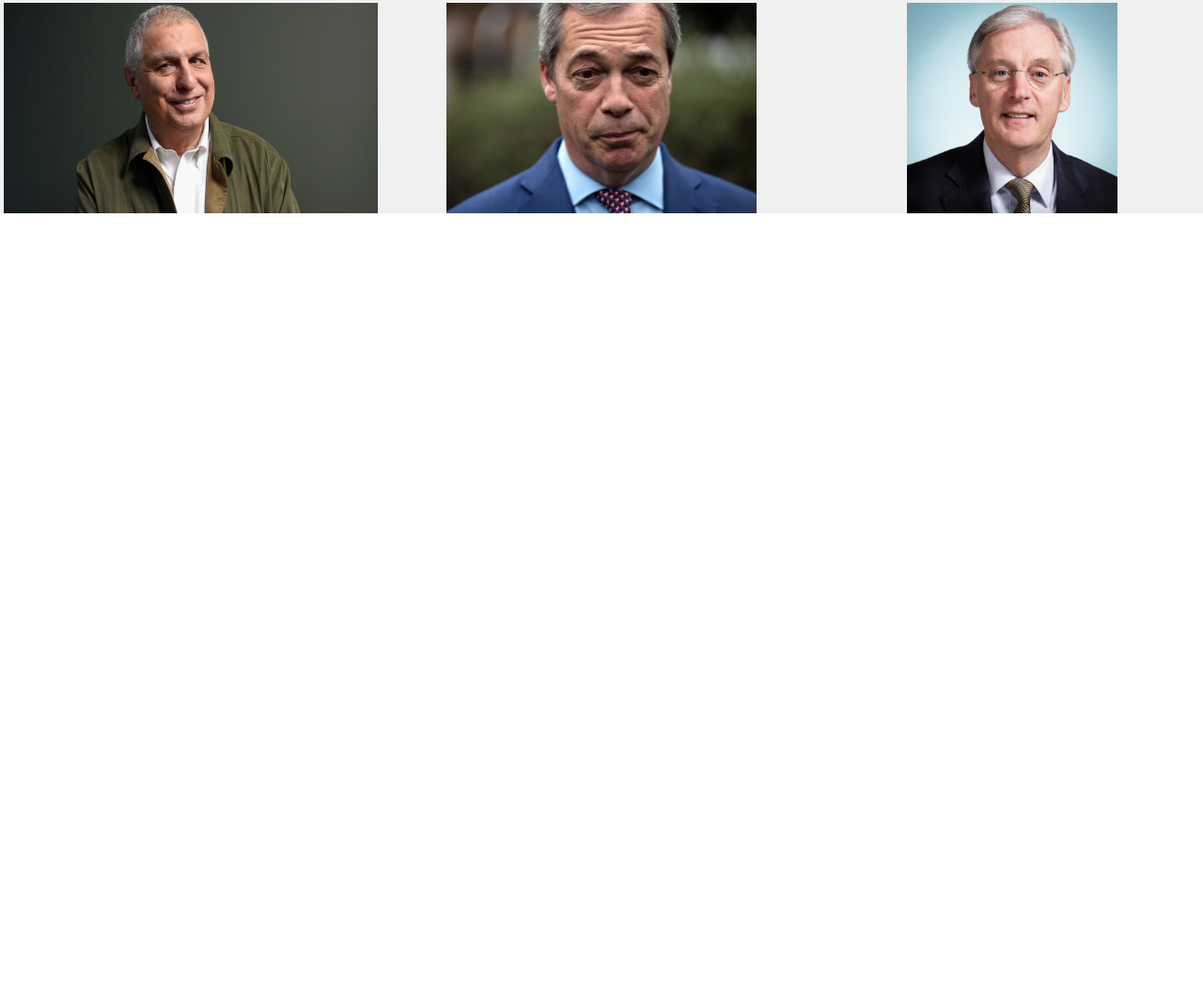
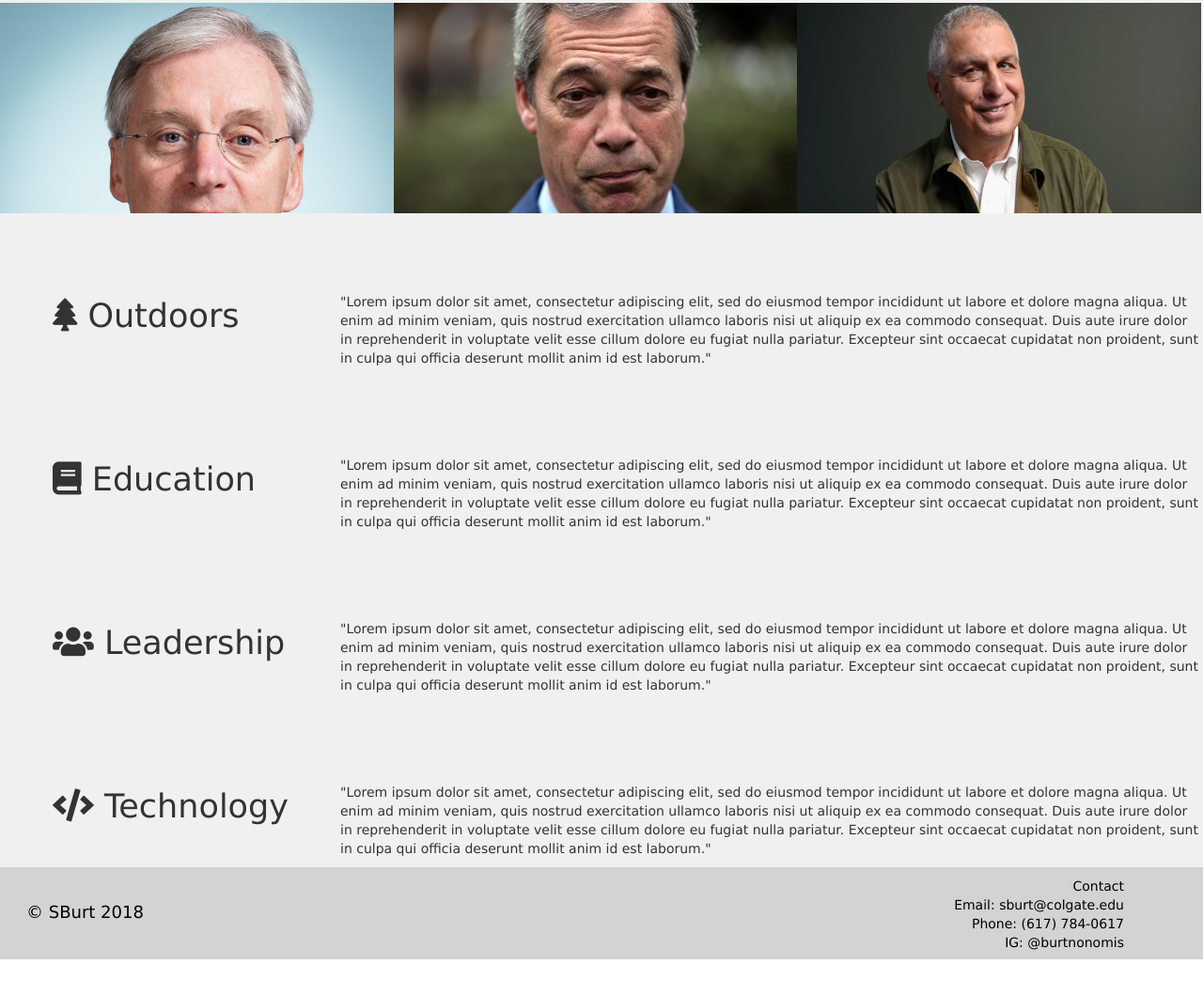
Before and after one commit to SamBurt/sburt.github.io, a plain HTML site: page index.html in a window 1280 px wide. Shown: the part 831-1890 px from the top of the page at 94% size. After the commit the page ends 1852 px from the top, so only its background shows below. Drawn offline with nearby package versions, Linux system fonts and the light colour scheme; some packages are replaced by stand-ins of ours; a script that the page names is missing.

Commit message:
Added to about me, images still dont work correctly

```diff
--- a/index.html
+++ b/index.html
@@ -18,6 +18,7 @@
   <meta charset="utf-8">
 </head>
 <body>
+
   <div id="top"
     <nav class="navbar navbar-default">
       <div class="container-fluid">
@@ -39,20 +40,107 @@
       </div>
     </div>
   </div>
+
   <div id="am">
     <h1> About me </h1>
+
+<!-- Photo mozaic -->
     <div class="row">
-      <div class="col-md-4">
-        <img src="jon.jpeg" class="col-img">
+      <div class="column">
+        <img src="ben.jpg">
       </div>
-      <div class="col-md-4">
-        <img src="hou.jpg" class="col-img">
+      <div class="column">
+        <img src="hou.jpg">
       </div>
-      <div class="col-md-4">
-        <img src="ben.jpg" class="col-img">
+      <div class="column">
+        <img src="jon.jpeg">
+      </div>
+    </div>
+
+<!-- About me subcategories -->
+    <div class="am-row">
+      <div class="left">
+        <div class="cat_head">
+          <i class="fas fa-tree"></i>
+          <span> Outdoors </span>
+        </div>
+      </div>
+      <div class="right">
+        <p> "Lorem ipsum dolor sit amet, consectetur adipiscing elit, sed do
+          eiusmod tempor incididunt ut labore et dolore magna aliqua. Ut enim
+          ad minim veniam, quis nostrud exercitation ullamco laboris nisi ut
+          aliquip ex ea commodo consequat. Duis aute irure dolor in reprehenderit
+          in voluptate velit esse cillum dolore eu fugiat nulla pariatur.
+          Excepteur sint occaecat cupidatat non proident, sunt in culpa qui
+          officia deserunt mollit anim id est laborum."</p>
+      </div>
+    </div>
+
+    <div class="am-row">
+      <div class="left">
+        <div class="cat_head">
+          <i class="fas fa-book"></i>
+          <span> Education </span>
+        </div>
+      </div>
+      <div class="right">
+        <p> "Lorem ipsum dolor sit amet, consectetur adipiscing elit, sed do
+          eiusmod tempor incididunt ut labore et dolore magna aliqua. Ut enim
+          ad minim veniam, quis nostrud exercitation ullamco laboris nisi ut
+          aliquip ex ea commodo consequat. Duis aute irure dolor in reprehenderit
+          in voluptate velit esse cillum dolore eu fugiat nulla pariatur.
+          Excepteur sint occaecat cupidatat non proident, sunt in culpa qui
+          officia deserunt mollit anim id est laborum."</p>
+      </div>
+    </div>
+
+    <div class="am-row">
+      <div class="left">
+        <div class="cat_head">
+          <i class="fas fa-users"></i>
+          <span> Leadership </span>
+        </div>
+      </div>
+      <div class="right">
+        <p> "Lorem ipsum dolor sit amet, consectetur adipiscing elit, sed do
+          eiusmod tempor incididunt ut labore et dolore magna aliqua. Ut enim
+          ad minim veniam, quis nostrud exercitation ullamco laboris nisi ut
+          aliquip ex ea commodo consequat. Duis aute irure dolor in reprehenderit
+          in voluptate velit esse cillum dolore eu fugiat nulla pariatur.
+          Excepteur sint occaecat cupidatat non proident, sunt in culpa qui
+          officia deserunt mollit anim id est laborum."</p>
+      </div>
+    </div>
+
+    <div class="am-row">
+      <div class="left">
+        <div class="cat_head">
+          <i class="fas fa-code"></i>
+          <span> Technology </span>
+        </div>
+      </div>
+      <div class="right">
+        <p> "Lorem ipsum dolor sit amet, consectetur adipiscing elit, sed do
+          eiusmod tempor incididunt ut labore et dolore magna aliqua. Ut enim
+          ad minim veniam, quis nostrud exercitation ullamco laboris nisi ut
+          aliquip ex ea commodo consequat. Duis aute irure dolor in reprehenderit
+          in voluptate velit esse cillum dolore eu fugiat nulla pariatur.
+          Excepteur sint occaecat cupidatat non proident, sunt in culpa qui
+          officia deserunt mollit anim id est laborum." </p>
+      </div>
+    </div>
+
+  </div>
+
+  <div class="footer">
+    <div class="footer-row">
+      <div id="left-footer">
+        <h4> &copy; SBurt 2018 </h4>
+      </div>
+      <div id="right-footer">
+        Contact<br>Email: sburt@colgate.edu<br>Phone: (617) 784-0617<br>IG: @burtnonomis
       </div>
     </div>
   </div>
-  <div id="xpad"> </div>
 </body>
 </html>
--- a/styles.css
+++ b/styles.css
@@ -49,16 +49,79 @@
   padding-top: 2em;
   background-color: rgb(240, 240, 240);
   margin-top: 0;
+  font-family: Verdana;
 }
 
 #xpad {
   margin-bottom: 3000px;
 }
 
-.col-img {
-  display: block;
-  margin-left: auto;
-  margin-right: auto;
+.row {
+  display: flex;
+  flex-wrap: wrap;
+  padding: 0 4px;
+  max-height: 16em;
+  overflow: hidden;
+}
+
+.column {
+  flex: 33%;
+  max-width: 33%;
+  padding: 0px
+  -webkit-column-width: 33%;
+  -moz-column-width: 33%;
+}
+
+img {
   max-width: 100%;
-  max-height: 16em;
 }
+
+.cat_head {
+  font-size: 250%;
+}
+
+.left {
+  margin-top: 6em;
+  float: left;
+  width: 25%;
+}
+
+.right {
+  margin-top: 6em;
+  float: left;
+  width: 75%;
+}
+
+.am-row {
+  content: "";
+  display: table;
+  clear: both;
+  margin-left: 4em;
+}
+
+.footer {
+  height: 7em;
+  position: static;
+  left: 0;
+  bottom: 0;
+  width: 100%;
+  background-color: lightgrey;
+  color: black;
+  font-family: Verdana;
+}
+
+#left-footer {
+  width: 25%;
+  float: left;
+  padding-left: 2em;
+  padding-top: 2em;
+}
+
+#right-footer {
+  width: 75%;
+  float: left;
+  padding-right: 6em;
+  font-size: 1em;
+  padding-top: 1rem;
+  text-align: right;
+}
```
